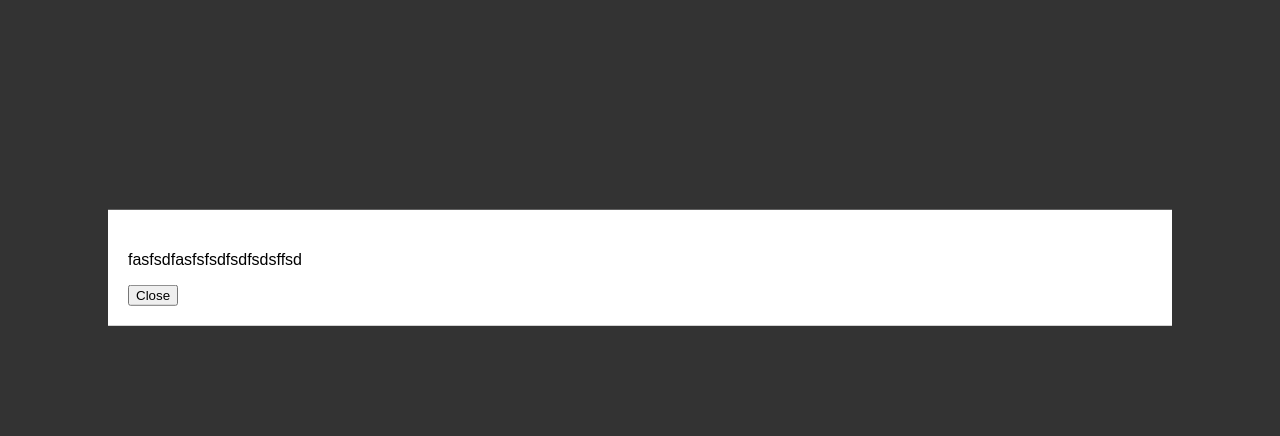
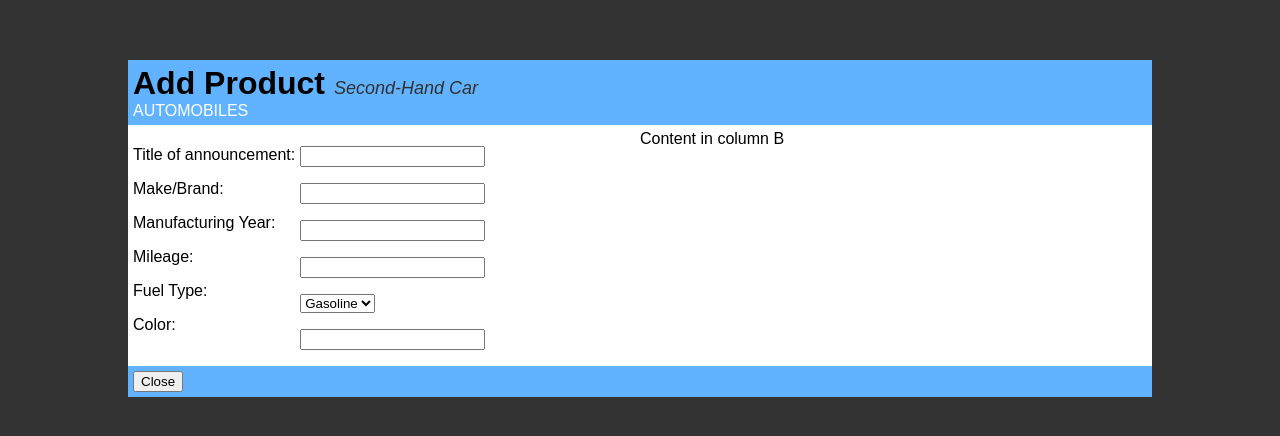
Before and after one commit to ducaru/Html-Web-Page-Cars, a plain HTML site: page index.html in a window 1280 px wide. Shown: the part 132-568 px from the top of the page. Drawn offline with Linux system fonts and the light colour scheme.

Commit message:
[DEV] Implement column layout and inputs

```diff
--- a/controller/script.js
+++ b/controller/script.js
@@ -3,3 +3,20 @@ window.onload = function () {
         document.getElementById('modal').style.display = "none"
     };
 };
+
+function validate(evt) {
+    var theEvent = evt || window.event;
+
+    // Handle paste
+    if (theEvent.type === 'paste') {
+        key = event.clipboardData.getData('text/plain');
+    } else {
+    // Handle key press
+        var key = theEvent.keyCode || theEvent.which;
+        key = String.fromCharCode(key);
+    }
+    var regex = /[0-9]|\./;
+    if( !regex.test(key) ) {
+      alert("baaaa");
+    }
+  }
--- a/css/style.css
+++ b/css/style.css
@@ -7,13 +7,48 @@
     z-index: 99999;
     height: 100%;
     width: 100%;
+    overflow: auto;
 }
-.modalconent {
-    position: absolute;
-    top: 50%;
-    left: 50%;
-    transform: translate(-50%, -50%);
-    background: #fff;
+.modal-content {
+    background-color: #fefefe;
+    margin: 15% auto;
     width: 80%;
-    padding: 20px;
 }
+.modal-content > *
+{
+    padding: 5px;
+}
+.modal-content .header {
+    background-color: #61b3ff;
+}
+.modal-content .header h1 {
+    margin: 0;
+}
+.modal-content .header h1 span{
+    font-size: 18px;
+    color: #303030;
+    font-style: italic;
+    font-weight: normal;
+}
+.modal-content .header p {
+    margin: 0;
+    text-transform: uppercase;
+    color:#ffffff;
+}
+.modal-content .body {
+    min-height: 20px;
+}
+
+.modal-content .footer{
+    background-color: #61b3ff;
+    clear: both;
+}
+.section {
+    float: left;
+    width: 50%;
+}
+
+.carInfo {
+    width: auto;
+    margin-right: 5px;
+}
--- a/index.html
+++ b/index.html
@@ -1,26 +1,85 @@
- <!Doctype html>
+<!Doctype html>
 <html>
 
 <head>
-     <title>Optymyze Project</title>
-	 <link href="css/style.css" rel="stylesheet">
+    <title>Optymyze Project</title>
+    <link href="css/style.css" rel="stylesheet">
 </head>
 
 <body>
     <div id="modal">
-        <div class="modalconent">
-             <h1></h1>
+        <div class="modal-content">
+            <div class="header">
+                <h1>Add Product
+                    <span>Second-Hand Car</span>
+                </h1>
+                <p>Automobiles</p>
+            </div>
+            <div class="body">
 
-            <p>fasfsdfasfsfsdfsdfsdsffsd</p>
-            <button id="button">Close</button>
+                <div class="section">
+                    <form action="/action_page.php">
+                        <div class="section carInfo">
+                            <p>
+                                Title of announcement:
+                            </p>
+                            <p>
+                                Make/Brand:
+                            </p>
+                            <p>
+                                Manufacturing Year:
+                            </p>
+                            <p>
+
+                                Mileage:
+                            </p>
+                            <p>
+                                Fuel Type:
+                            </p>
+                            <p>
+                                Color:
+                            </p>
+                        </div>
+                        <div class="section">
+                            <p>
+                                <input id="titleInput" type="text">
+                            </p>
+                            <p>
+                                <input id="brandInput" type="text">
+                            </p>
+                            <p>
+                                <input id="yearInput" type="text">
+                            </p>
+                            <p>
+                                <input id="mileageInput" type="text" onkeypress="validate(event)">
+                            </p>
+                            <p>
+                                <select id="fuelInput">
+                                    <option value="gasoline">Gasoline</option>
+                                    <option value="diesel">Diesel</option>
+                                    <option value="hybrid">Hybrid</option>
+                                    <option value="electric">Electric</option>
+                                </select>
+                            </p>
+                            <p>
+                                <input id="colorInput" type="text">
+                            </p>
+                        </div>
+                    </form>
+                </div>
+                <div>
+                    Content in column B
+                </div>
+            </div>
+            <div class="footer">
+                <div class="actions">
+                    <button id="button">Close</button>
+                </div>
+            </div>
         </div>
     </div>
+
 </body>
 <script src="controller/script.js"></script>
-<footer>
-    <div>
-
-    </div>
-</footer>
 
 </html>
```
